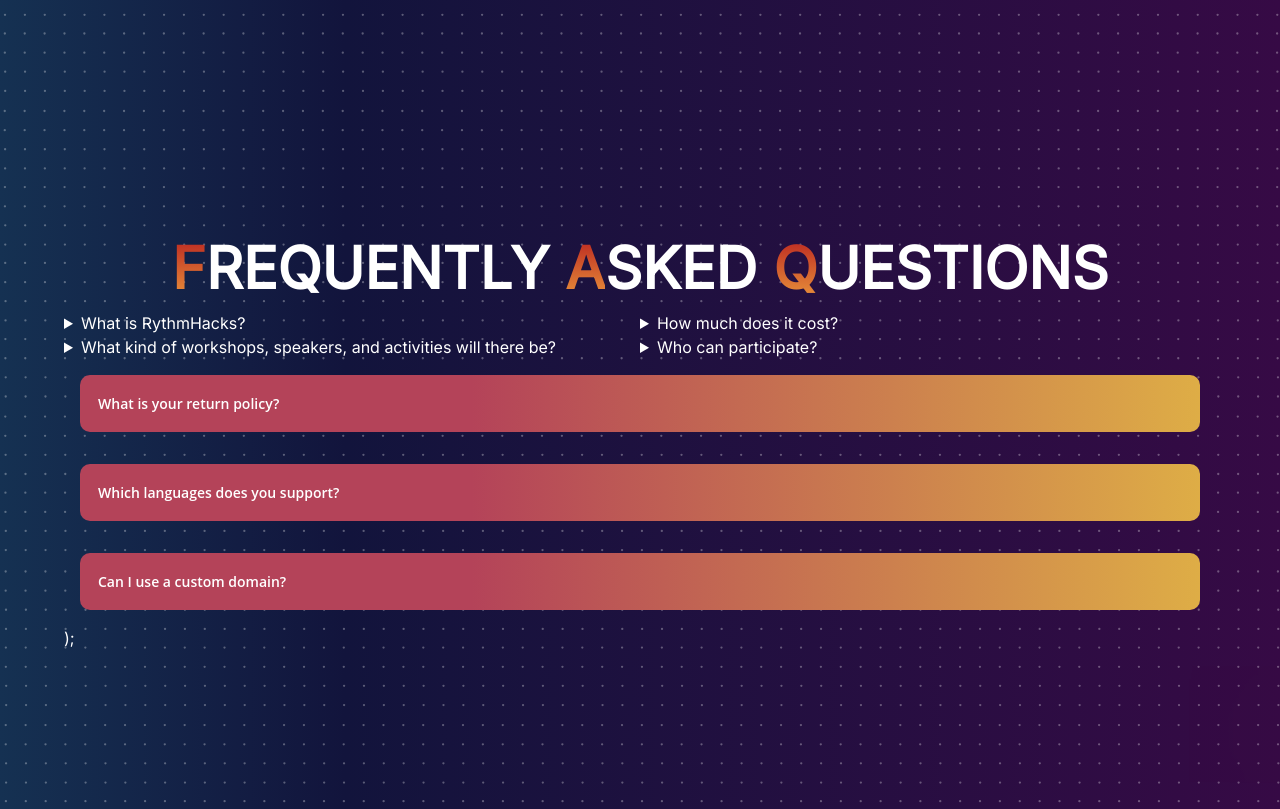
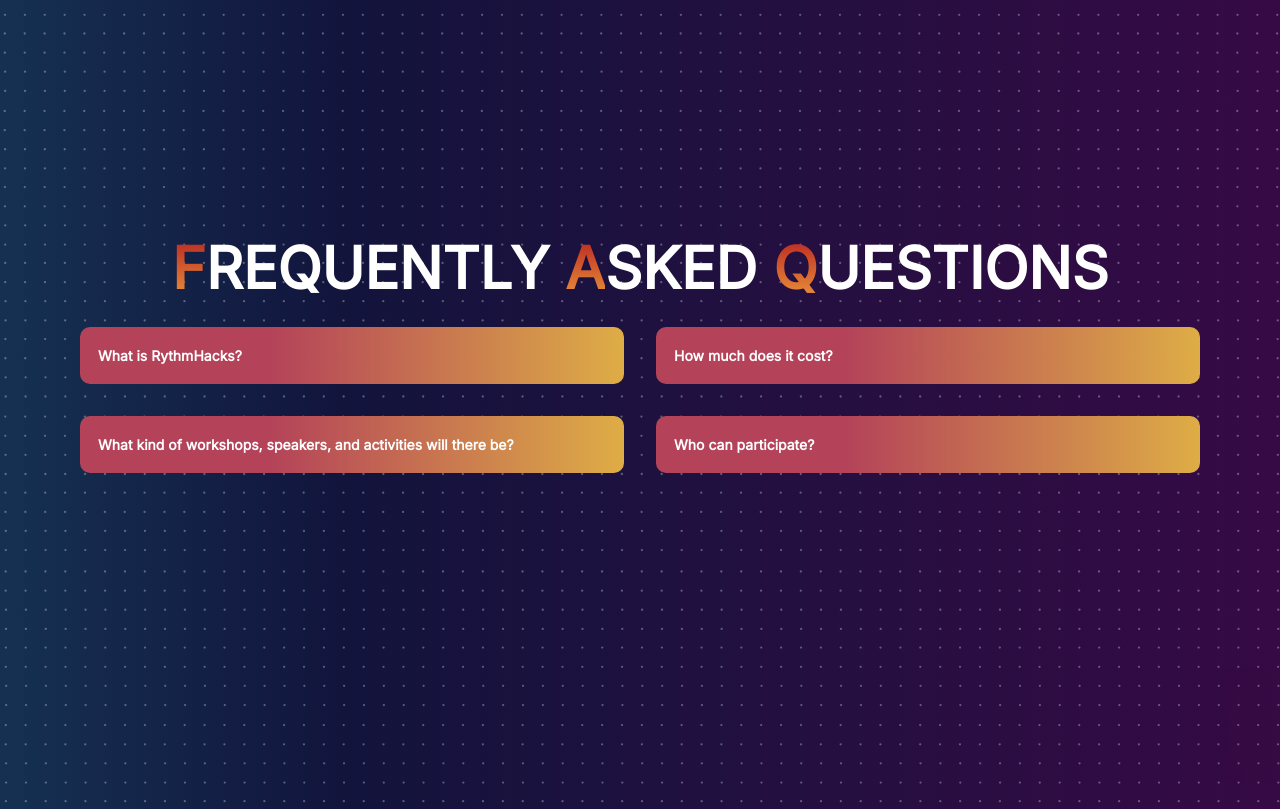
Before and after one commit to RythmHacks/2023.rythmhacks.ca, a React (Create React App) app: page / in a window 1280 px wide. Shown: the part 660-1469 px from the top of the page. Built offline with nearby package versions, Linux system fonts and the light colour scheme.

Commit message:
Revamp and clean up FAQ styling and javascript

```diff
--- a/src/components/Accordion.jsx
+++ /dev/null
@@ -1,35 +0,0 @@
-import React, { useState, useRef } from "react";
-
-function Accordion(props) {
-  const [setActive, setActiveState] = useState("");
-  const [setHeight, setHeightState] = useState("0px");
-
-  const content = useRef(null);
-
-  function toggleAccordion() {
-    setActiveState(setActive === "" ? "active" : "");
-    setHeightState(
-      setActive === "active" ? "0px" : `${content.current.scrollHeight}px`
-    );
-  }
-
-  return (
-    <div className="accordion__section">
-      <button className={`accordion ${setActive}`} onClick={toggleAccordion}>
-        <p className="accordion__title">{props.title}</p>
-      </button>
-      <div
-        ref={content}
-        style={{ maxHeight: `${setHeight}` }}
-        className="accordion__content"
-      >
-        <div
-          className="accordion__text"
-          dangerouslySetInnerHTML={{ __html: props.content }}
-        />
-      </div>
-    </div>
-  );
-}
-
-export default Accordion;
--- /dev/null
+++ b/src/components/Accordion/Accordion.jsx
@@ -0,0 +1,36 @@
+import React, { useState, useRef } from 'react';
+import './Accordion.scss'
+
+function Accordion(props) {
+  const [setActive, setActiveState] = useState('');
+  const [setHeight, setHeightState] = useState('0px');
+
+  const content = useRef(null);
+
+  function toggleAccordion() {
+    setActiveState(setActive === '' ? 'active' : '');
+    setHeightState(
+      setActive === 'active' ? '0px' : `${content.current.scrollHeight}px`
+    );
+  }
+
+  return (
+    <div className='accordion__section'>
+      <button className={`accordion ${setActive}`} onClick={toggleAccordion}>
+        <p className='accordion__title'>{props.title}</p>
+      </button>
+      <div
+        ref={content}
+        style={{ maxHeight: `${setHeight}` }}
+        className='accordion__content'
+      >
+        <div
+          className='accordion__text'
+          dangerouslySetInnerHTML={{ __html: props.content }}
+        />
+      </div>
+    </div>
+  );
+}
+
+export default Accordion;
--- /dev/null
+++ b/src/components/Accordion/Accordion.scss
@@ -0,0 +1,47 @@
+.accordion__section {
+  display: flex;
+  flex-direction: column;
+}
+
+.accordion {
+  background-color: #eee;
+  color: #444;
+  cursor: pointer;
+  padding: 18px;
+  display: flex;
+  align-items: center;
+  border: none;
+  outline: none;
+  transition: background-color 0.6s ease;
+}
+
+.accordion:hover,
+.active {
+  background-color: #ccc;
+}
+
+.accordion__title {
+  font-weight: 600;
+  font-size: 14px;
+}
+
+.accordion__icon {
+  margin-left: auto;
+  transition: transform 0.6s ease;
+}
+
+.rotate {
+  transform: rotate(90deg);
+}
+
+.accordion__content {
+  background-color: rgba(0,0,0,0);
+  overflow: hidden;
+  transition: max-height 0.6s ease;
+}
+
+.accordion__text {
+  font-weight: 400;
+  font-size: 14px;
+  padding: 18px;
+}
--- a/src/components/FAQ/FAQ.jsx
+++ b/src/components/FAQ/FAQ.jsx
@@ -1,5 +1,5 @@
 import './FAQ.scss'
-import Accordion from '../Accordion';
+import Accordion from '../Accordion/Accordion';
 
 const FAQ = () => {
 
@@ -11,46 +11,26 @@
             </h2>
             <div className='faq-content'>
                 <div className='column'>
-                    <details>
-                        <summary>What is RythmHacks?</summary>
-                        <p>RythmHacks is a hackathon.</p>
-                    </details>
-                    <details>
-                        <summary>What kind of workshops, speakers, and activities will there be?</summary>
-                        <p>TBD</p>
-                    </details>
+                    <Accordion
+                    title='What is RythmHacks?'
+                    content='RythmHacks is a hackathon.'
+                    />
+                    <Accordion
+                    title='What kind of workshops, speakers, and activities will there be?'
+                    content='TBD'
+                    />
                 </div>
                 <div className='column'>
-                    <details>
-                        <summary>How much does it cost?</summary>
-                        <p>Nothing! There is no cost to attending RythmHacks, food and accommodations will be provided during the event.</p>
-                    </details>
-                    <details>
-                        <summary>Who can participate?</summary>
-                        <p>TBD</p>
-                    </details>
+                    <Accordion
+                    title='How much does it cost?'
+                    content='Nothing! There is no cost to attending RythmHacks, food and accommodations will be provided during the event.'
+                    />
+                    <Accordion
+                    title='Who can participate?'
+                    content='TBD'
+                    />
                 </div>
             </div>
-   <div>
-     <Accordion
-       title="What is your return policy?"
-       content="Lorem ipsum dolor sit amet, consectetur adipiscing elit, sed do eiusmod tempor incididunt ut labore et dolore magna aliqua."
-     />
-     <Accordion
-       title="Which languages does you support?"
-       content="Lorem ipsum dolor sit amet, consectetur adipiscing elit, sed do eiusmod tempor incididunt ut labore et dolore magna aliqua. Lorem ipsum dolor sit amet, consectetur adipiscing elit, sed do eiusmod tempor incididunt ut labore et dolore magna aliqua."
-     />
-     <Accordion
-       title="Can I use a custom domain?"
-       content="
-   <p>Lorem ipsum dolor sit amet, consectetur adipiscing elit, sed do eiusmod tempor incididunt ut labore et dolore magna aliqua.</p>
-   </br>
-   <p>Lorem ipsum dolor sit amet, consectetur adipiscing elit, sed do eiusmod tempor incididunt ut labore et dolore magna aliqua.</p>
-   </br>
-   <p>Lorem ipsum dolor sit amet, consectetur adipiscing elit, sed do eiusmod tempor incididunt ut labore et dolore magna aliqua.</p>"
-     />
-   </div>
- );
         </div>
     );
 }
--- a/src/components/FAQ/FAQ.scss
+++ b/src/components/FAQ/FAQ.scss
@@ -11,60 +11,3 @@
 .column {
   flex: 50%;
 }
-
-/* Style the accordion section */
-.accordion__section {
-  display: flex;
-  flex-direction: column;
-}
-
-/* Style the buttons that are used to open and close the accordion panel */
-.accordion {
-  background-color: #eee;
-  color: #444;
-  cursor: pointer;
-  padding: 18px;
-  display: flex;
-  align-items: center;
-  border: none;
-  outline: none;
-  transition: background-color 0.6s ease;
-}
-
-/* Add a background color to the button if it is clicked on (add the .active class with JS), and when you move the mouse over it (hover) */
-.accordion:hover,
-.active {
-  background-color: #ccc;
-}
-
-/* Style the accordion content title */
-.accordion__title {
-  font-family: "Open Sans", sans-serif;
-  font-weight: 600;
-  font-size: 14px;
-}
-
-/* Style the accordion chevron icon */
-.accordion__icon {
-  margin-left: auto;
-  transition: transform 0.6s ease;
-}
-
-/* Style to rotate icon when state is active */
-.rotate {
-  transform: rotate(90deg);
-}
-
-/* Style the accordion content panel. Note: hidden by default */
-.accordion__content {
-  background-color: white;
-  overflow: hidden;
-  transition: max-height 0.6s ease;
-}
-
-/* Style the accordion content text */
-.accordion__text {
-  font-weight: 400;
-  font-size: 14px;
-  padding: 18px;
-}
```
